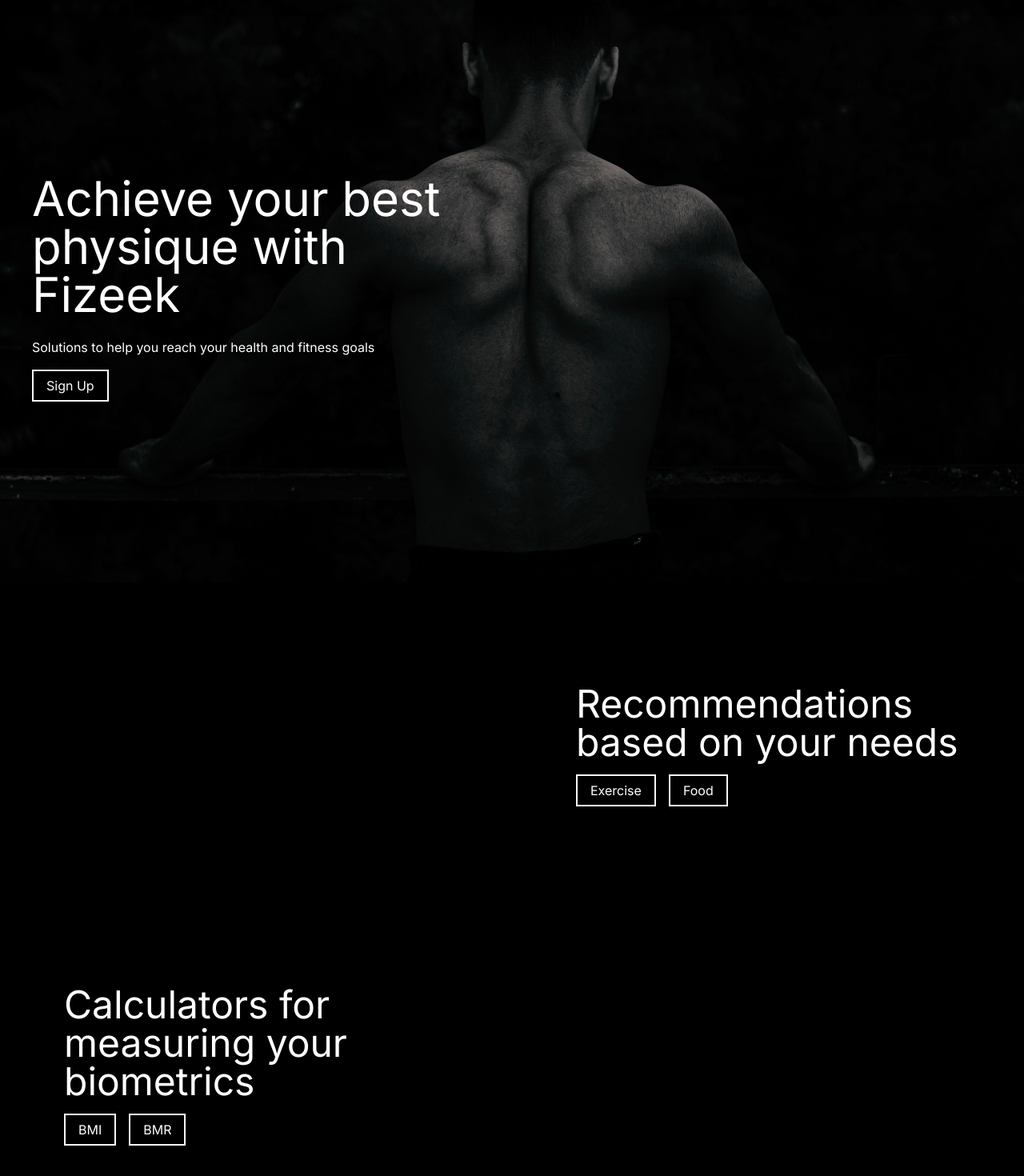
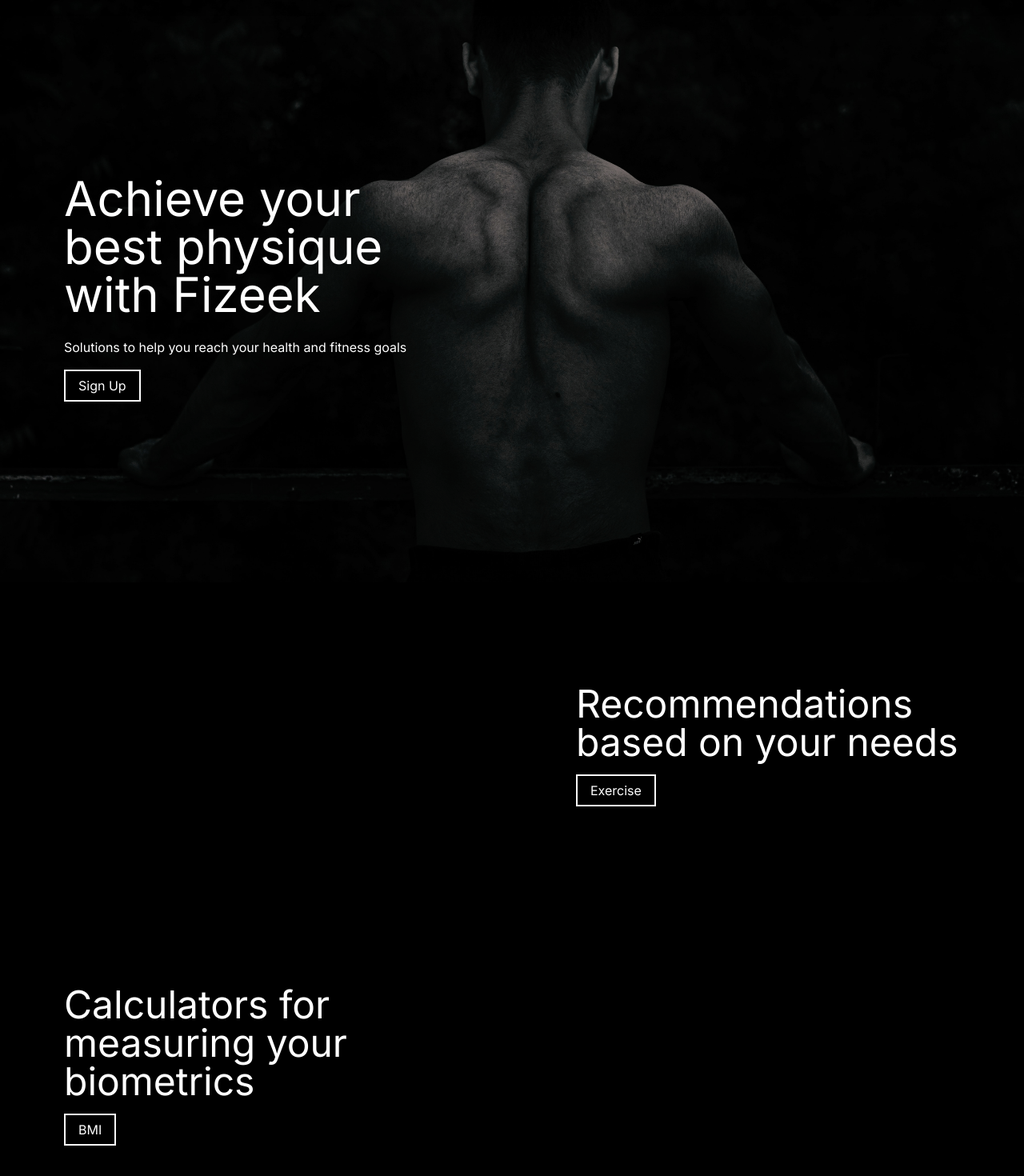
Before and after one commit to hoalex21/Fizeek, a Next.js app: page / in a window 1280 px wide. Shown: the part 72-1542 px from the top of the page at 80% size. Built offline with nearby package versions, Linux system fonts and the light colour scheme; no server answers.

Commit message:
padding above sm widths, remove inactive links

```diff
--- a/app/page.tsx
+++ b/app/page.tsx
@@ -24,7 +24,7 @@
       <main className='text-white'>
         <div className='h-[calc(100vh-56px)] grid grid-cols-2'>
           <div className='flex items-center lg:col-span-1 col-span-2 gap-1'>
-            <div className='px-10'>
+            <div className='sm:px-20'>
               <p className='text-6xl'>Achieve your best physique with Fizeek</p> <br></br>
               <p>Solutions to help you reach your health and fitness goals</p> <br></br>
               {
@@ -40,10 +40,9 @@
           <div className='h-full grid grid-cols-2'>
             <div className='lg:col-span-1 lg:block hidden'></div>
             <div className='flex items-center lg:col-span-1 col-span-2'>
-              <div className='px-20'>
+              <div className='sm:px-20 break-words'>
                 <p className='text-5xl'>Recommendations based on your needs</p> <br></br>
                 <Link className="bg-black p-1 border-2 border-white text-white px-4 py-2 mr-2" href="/recommendation/exercise">Exercise</Link>
-                <Link className="bg-black p-1 border-2 border-white text-white px-4 py-2 mx-2" href="/recommendation/food">Food</Link>
               </div>
             </div>
           </div>
@@ -52,10 +51,9 @@
         <div className='h-[50vh]'>
           <div className='h-full grid grid-cols-2'>
             <div className='flex items-center lg:col-span-1 col-span-2 gap-1'>
-              <div className='px-20'>
+              <div className='sm:px-20'>
                 <p className='text-5xl'>Calculators for measuring your biometrics</p> <br></br>
                 <Link className="bg-black p-1 border-2 border-white text-white px-4 py-2 mr-2" href="/calculator/bmi">BMI</Link>
-                <Link className="bg-black p-1 border-2 border-white text-white px-4 py-2 mx-2" href="/calculator/bmr">BMR</Link>
               </div>
             </div>
           </div>
```
Also changed, not shown: app/ui/navbar.tsx (+0 -9 lines).
